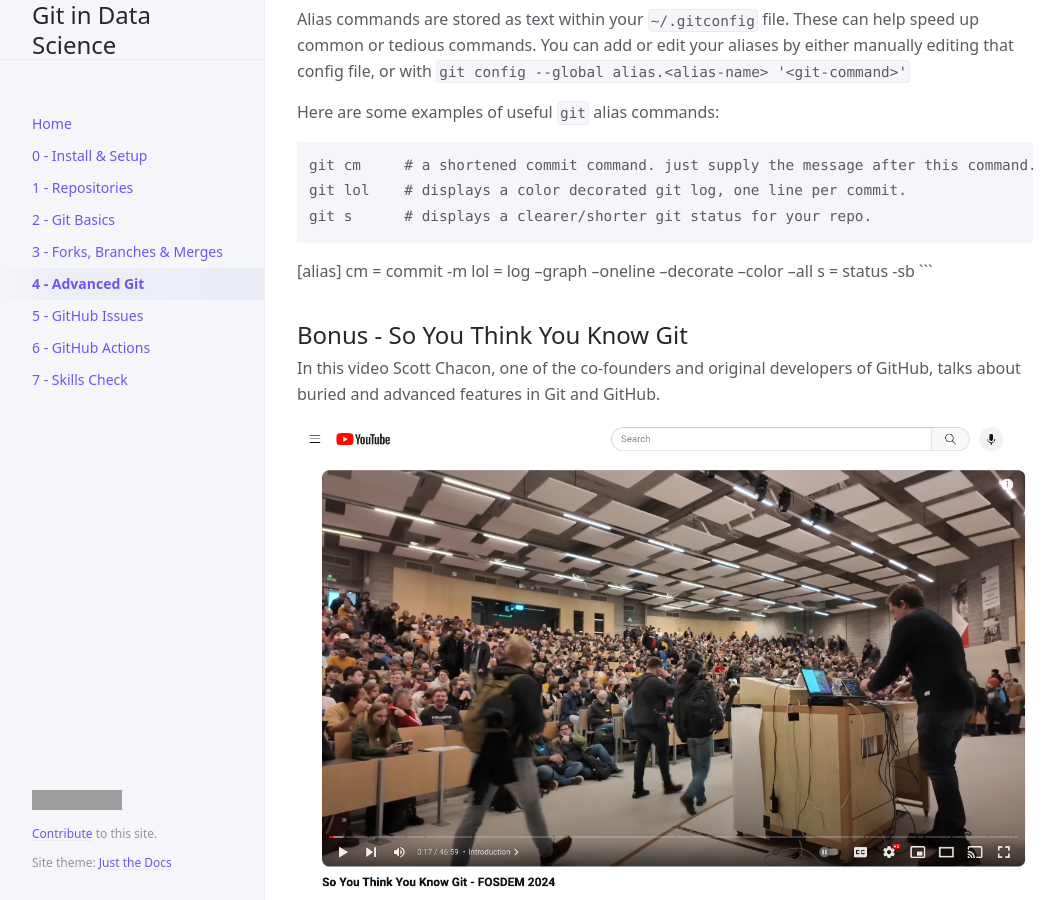
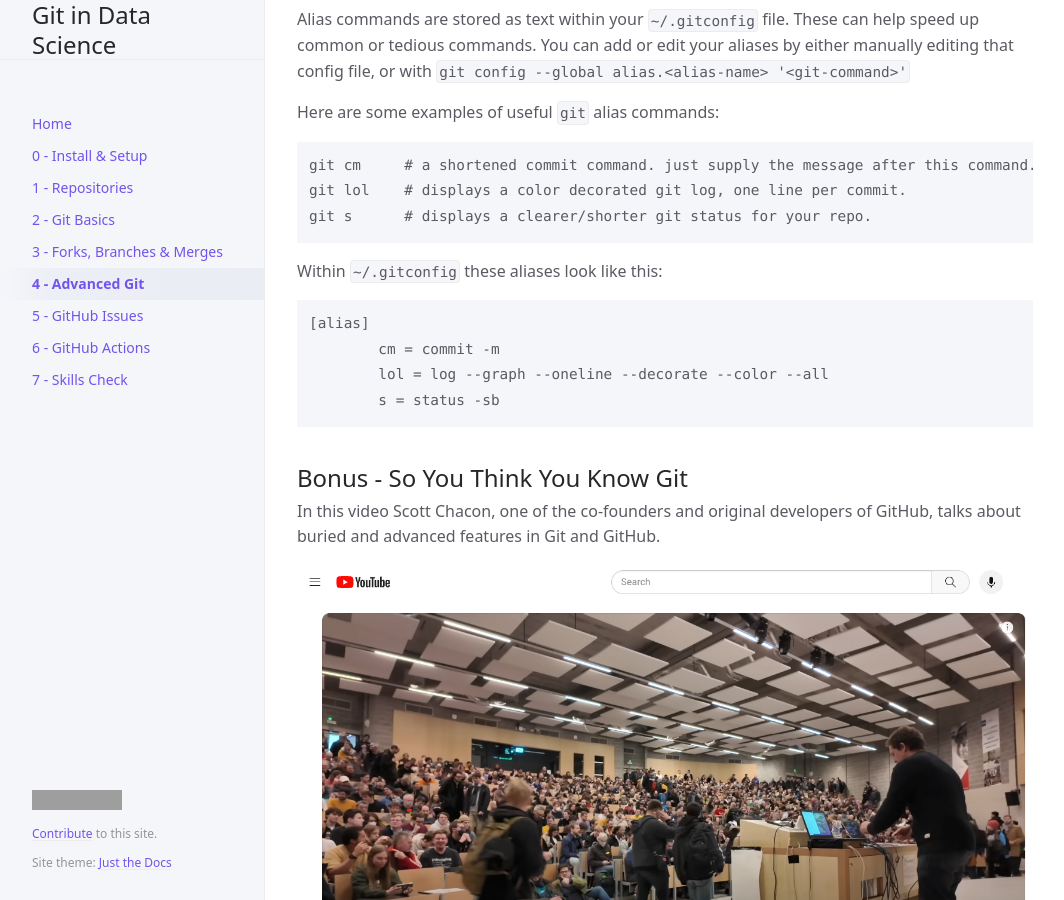
Before and after one commit to UVADS/git-basics, a Jekyll site: the page built from docs/advanced.md, in a window 1280 px wide and 900 px high, scrolled down 7635 px. Shown: the whole window, without its empty margins (107-1171 px from the left). Built offline with Jekyll 4.4.1, drawn with Linux system fonts in a browser that asks for light colours; cached includes are drawn as plain includes; grey boxes are pictures that could not be loaded.

Commit message:
Cleaner code block

````diff
--- a/docs/advanced.md
+++ b/docs/advanced.md
@@ -275,6 +275,9 @@ git cm     # a shortened commit command. just supply the message after this comm
 git lol    # displays a color decorated git log, one line per commit.
 git s      # displays a clearer/shorter git status for your repo.
 ```
+Within `~/.gitconfig` these aliases look like this:
+
+```
 [alias]
         cm = commit -m
 	lol = log --graph --oneline --decorate --color --all
````
